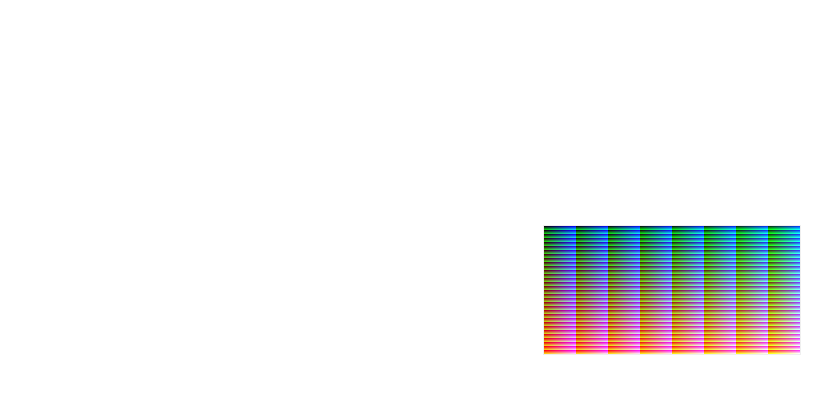
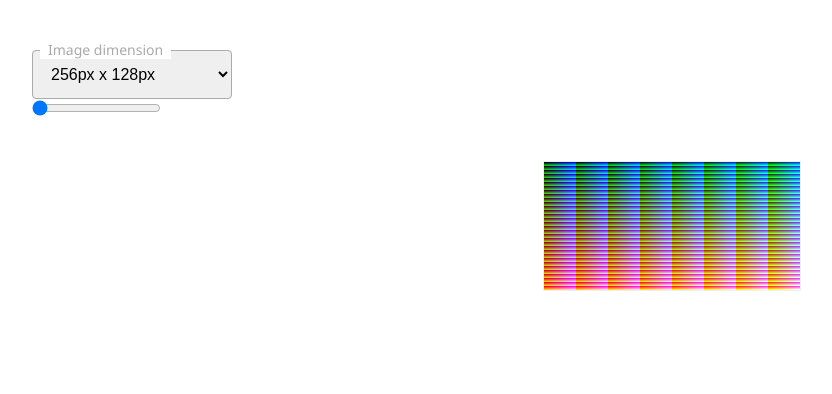
Before and after one commit to bac-dam-1991/random-colour-image-generator, a React (Create React App) app: page / in a window 1280 px wide. Shown: the top 394 px of the page, without its empty margins (8-840 px from the left). Built offline with nearby package versions, Linux system fonts and the light colour scheme.

Commit message:
Working on toolbar.

```diff
--- a/src/App.tsx
+++ b/src/App.tsx
@@ -4,14 +4,33 @@ import * as React from "react";
 import styles from "./assets/css/App.module.css";
 
 // Components
-import DrawingCanvas from "./components/DrawingCanvas";
+import DrawingCanvas from "./components/DrawingCanvas.Component";
+import Toolbar from "./components/Toolbar.Component";
+
+// Interfaces
+import IDimension from "./domain/interfaces/IDimension";
 
 export interface AppProps {}
 
 const App: React.FC<AppProps> = () => {
+	// States
+	const [imgDim, setImgDim] = React.useState<IDimension>({
+		width: 256,
+		height: 128,
+	});
+	const [pixelDim, setPixelDim] = React.useState<number>(1);
+
+	// Handlers
+	const handleImgDimChange = (val: IDimension): void => {
+		setImgDim(val);
+	};
+
 	return (
 		<div className={styles.container}>
-			<DrawingCanvas />
+			<Toolbar onImgDimChange={handleImgDimChange} imgDim={imgDim} />
+			<div className={styles.canvasContainer}>
+				<DrawingCanvas imgDim={imgDim} pixelDim={pixelDim} />
+			</div>
 		</div>
 	);
 };
--- a/src/assets/css/App.module.css
+++ b/src/assets/css/App.module.css
@@ -1,10 +1,14 @@
 .container {
+	display: block;
+	width: 100%;
+	padding: 40px;
+	height: 500px;
+}
+
+.canvasContainer {
 	display: flex;
 	justify-content: center;
 	align-items: center;
-	width: 100%;
-	padding: 40px;
-	height: 500px;
 }
 
 .canvas {
@@ -15,3 +19,12 @@
 .canvas:hover {
 	box-shadow: 0 0 40px #5f5f5f60;
 }
+
+.toolbar {
+	border: "1px solid #AEAEAE";
+	margin-bottom: 40px;
+}
+
+.slider {
+	appearance: "none";
+}
--- /dev/null
+++ b/src/assets/css/Select.module.css
@@ -0,0 +1,25 @@
+.selectContainer {
+	display: block;
+	position: relative;
+	width: fit-content;
+}
+
+.select {
+	padding: 14px;
+	border-radius: 4px;
+	margin-right: 24px;
+	min-width: 200px;
+	font-size: 16px;
+	margin-top: 10px;
+	border: 1px solid #aaaaaa;
+}
+
+.selectLabel {
+	display: block;
+	position: absolute;
+	padding: 0 8px;
+	font-size: 14px;
+	background-color: white;
+	left: 8px;
+	color: #aaaaaa;
+}
--- a/src/components/DrawingCanvas.tsx
+++ b/src/components/DrawingCanvas.Component.tsx
@@ -2,20 +2,23 @@ import * as React from "react";
 
 // Css
 import styles from "../assets/css/App.module.css";
+
+// Classes
 import ImageGenerator from "../domain/classes/ImageGenerator";
+
+// Interfaces
+import IDimension from "../domain/interfaces/IDimension";
 import IPixel from "../domain/interfaces/IPixel";
 
 // Utility
 import { generateRgbString } from "../utility/utility";
 
-export interface DrawingCanvasProps {}
+export interface DrawingCanvasProps {
+	imgDim: IDimension;
+	pixelDim: number;
+}
 
-const DrawingCanvas: React.FC<DrawingCanvasProps> = () => {
-	// States
-	const [height, setHeight] = React.useState<number>(128);
-	const [width, setWidth] = React.useState<number>(256);
-	const [pixelDim, setPixelDim] = React.useState<number>(1);
-
+const DrawingCanvas: React.FC<DrawingCanvasProps> = ({ imgDim, pixelDim }) => {
 	// Hooks
 	const canvasRef = React.useRef<HTMLCanvasElement | null>(null);
 
@@ -33,10 +36,10 @@ const DrawingCanvas: React.FC<DrawingCanvasProps> = () => {
 		if (canvas) {
 			const context = canvas.getContext("2d") as CanvasRenderingContext2D;
 
-			const imgGen = new ImageGenerator(
-				{ width: width, height: height },
-				{ width: pixelDim, height: pixelDim }
-			);
+			const imgGen = new ImageGenerator(imgDim, {
+				width: pixelDim,
+				height: pixelDim,
+			});
 
 			const image: IPixel[] = imgGen.generate();
 
@@ -44,14 +47,14 @@ const DrawingCanvas: React.FC<DrawingCanvasProps> = () => {
 				draw(context, image[i]);
 			}
 		}
-	}, []);
+	}, [imgDim]);
 
 	return (
 		<canvas
 			ref={canvasRef}
 			id="my-masterpiece"
-			height={height}
-			width={width}
+			height={imgDim.height}
+			width={imgDim.width}
 			className={styles.canvas}
 		/>
 	);
--- /dev/null
+++ b/src/components/Select.Component.tsx
@@ -0,0 +1,27 @@
+import * as React from "react";
+
+// Styles
+import styles from "../assets/css/Select.module.css";
+
+export interface SelectProps extends React.HTMLAttributes<HTMLSelectElement> {
+	value: string;
+	label: string;
+}
+
+const Select: React.FC<SelectProps> = ({
+	onChange,
+	value,
+	label,
+	children,
+}) => {
+	return (
+		<div className={styles.selectContainer}>
+			<label className={styles.selectLabel}>{label}</label>
+			<select onChange={onChange} className={styles.select} value={value}>
+				{children}
+			</select>
+		</div>
+	);
+};
+
+export default Select;
--- /dev/null
+++ b/src/components/Toolbar.Component.tsx
@@ -0,0 +1,75 @@
+import * as React from "react";
+
+// Css
+import styles from "../assets/css/App.module.css";
+
+// Classes
+import ImageGenerator from "../domain/classes/ImageGenerator";
+
+// Interfaces
+import IDimension from "../domain/interfaces/IDimension";
+
+// Utility
+import { findDimensionsOf } from "../utility/utility";
+import Select from "./Select.Component";
+
+export interface ToolbarProps {
+	onImgDimChange: (val: IDimension) => void;
+	imgDim: IDimension;
+}
+
+const Toolbar: React.FC<ToolbarProps> = ({ onImgDimChange, imgDim }) => {
+	// States
+	const [dimensions, setDimensions] = React.useState<IDimension[]>([]);
+
+	// Callbacks
+	const findDimensions = React.useCallback((): IDimension[] => {
+		return findDimensionsOf(ImageGenerator.MAX_COLOURS);
+	}, []);
+
+	React.useEffect(() => {
+		setDimensions(findDimensions());
+	}, [findDimensions]);
+
+	// Handlers
+	const handleSelectionChange = (
+		event: React.ChangeEvent<HTMLSelectElement>
+	) => {
+		const selectedDim: IDimension = JSON.parse(
+			event.target.value
+		) as IDimension;
+		onImgDimChange(selectedDim);
+	};
+
+	const handleSliderChange = (event: React.ChangeEvent<HTMLInputElement>) => {
+		console.log(event.target.value);
+	};
+
+	return (
+		<div className={styles.toolbar}>
+			<Select
+				value={JSON.stringify(imgDim)}
+				onChange={handleSelectionChange}
+				label="Image dimension"
+			>
+				{dimensions.map((dim: IDimension) => (
+					<option
+						key={JSON.stringify(dim)}
+						value={JSON.stringify(dim)}
+					>{`${dim.width}px x ${dim.height}px`}</option>
+				))}
+			</Select>
+			<input
+				type="range"
+				min="1"
+				max="100"
+				defaultValue="1"
+				onChange={handleSliderChange}
+				className={styles.slider}
+				id="pixelSlider"
+			/>
+		</div>
+	);
+};
+
+export default Toolbar;
--- a/src/domain/classes/ImageGenerator.ts
+++ b/src/domain/classes/ImageGenerator.ts
@@ -4,7 +4,6 @@ import ICoord from "../interfaces/ICoord";
 import IDimension from "../interfaces/IDimension";
 import IPixel from "../interfaces/IPixel";
 import IRGB from "../interfaces/IRGB";
-import ColourChannel from "./ColourChannel";
 
 export default class ImageGenerator {
 	// static members
@@ -15,36 +14,39 @@ export default class ImageGenerator {
 	// private members
 	private imgDim: IDimension;
 	private pixelDim: IDimension;
+	private imgSize: number;
 
 	constructor(imgDim: IDimension, pixelDim: IDimension) {
 		this.imgDim = imgDim;
 		this.pixelDim = pixelDim;
+		this.imgSize = imgDim.width * imgDim.height;
 	}
 
 	// public methods
+	public generatePixelCoords(): ICoord[] {
+		const coords: ICoord[] = [];
 
-	public generate(): IPixel[] {
+		for (let i = 0; i < this.imgSize; i++) {
+			const currentCoord: ICoord = {
+				x: (i % this.imgDim.width) * this.pixelDim.width,
+				y: Math.floor(i / this.imgDim.width) * this.pixelDim.height,
+			};
+
+			coords.push(currentCoord);
+		}
+
+		return coords;
+	}
+
+	public generateColourSpectrum(): IRGB[] {
+		const spectrum: IRGB[] = [];
+
 		const channelRange: number[] = generateNumberArrayBetween(
 			0,
 			ImageGenerator.MAX_BIT,
 			ImageGenerator.DEFAULT_STEP,
 			"upperOnly"
 		);
-
-		const allCoords: ICoord[] = [];
-
-		for (let i = 0; i < this.imgDim.height * this.imgDim.width; i++) {
-			const tempCoord: ICoord = {
-				x: (i % this.imgDim.width) * this.pixelDim.width,
-				y: Math.floor(i / this.imgDim.width) * this.pixelDim.height,
-			};
-
-			allCoords.push(tempCoord);
-		}
-
-		console.log(allCoords);
-
-		const allColours: IRGB[] = [];
 
 		for (let iR = 0; iR < channelRange.length; iR++) {
 			for (let iG = 0; iG < channelRange.length; iG++) {
@@ -55,19 +57,21 @@ export default class ImageGenerator {
 						blue: channelRange[iB],
 					};
 
-					allColours.push(temp);
+					spectrum.push(temp);
 				}
 			}
 		}
 
-		console.log(allColours);
+		return spectrum;
+	}
 
-		const allPixels: IPixel[] = [];
+	public assignCoordToPixel(coords: ICoord[], spectrum: IRGB[]): IPixel[] {
+		const pixels: IPixel[] = [];
 
-		for (let i = 0; i < this.imgDim.height * this.imgDim.width; i++) {
-			allPixels.push({
-				coord: allCoords[i],
-				rgb: allColours[i],
+		for (let i = 0; i < this.imgSize; i++) {
+			pixels.push({
+				coord: coords[i],
+				rgb: spectrum[i],
 				dim: {
 					width: this.pixelDim.width,
 					height: this.pixelDim.height,
@@ -75,7 +79,13 @@ export default class ImageGenerator {
 			});
 		}
 
-		return allPixels;
+		return pixels;
+	}
+
+	public generate(): IPixel[] {
+		const coords: ICoord[] = this.generatePixelCoords();
+		const spectrum: IRGB[] = this.generateColourSpectrum();
+		return this.assignCoordToPixel(coords, spectrum);
 	}
 
 	// getters and setters
@@ -94,4 +104,8 @@ export default class ImageGenerator {
 	public setImgDim(imgDim: IDimension): void {
 		this.imgDim = imgDim;
 	}
+
+	public getImgSize(): number {
+		return this.imgSize;
+	}
 }
--- a/src/index.css
+++ b/src/index.css
@@ -2,6 +2,7 @@ html,
 body {
 	width: 100vw;
 	height: 100vh;
+	font-family: "Segoe UI", Tahoma, Geneva, Verdana, sans-serif;
 }
 
 * {
```
Also changed, not shown: src/domain/classes/ColourChannel.ts (deleted, +0 -37 lines).
